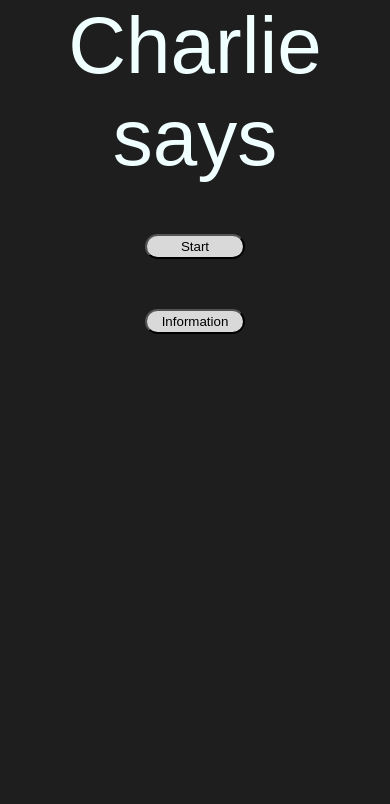
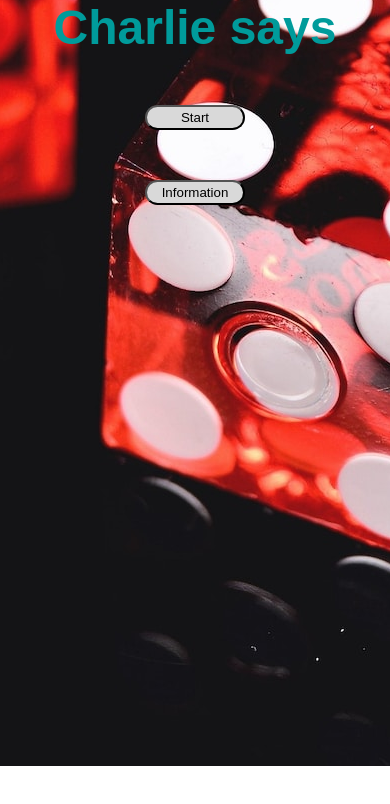
Before and after one commit to Tropicalbunny/Project-2, a plain HTML site: page index.html in a window 390 px wide. Drawn offline with nearby package versions, Linux system fonts and the light colour scheme.

Commit message:
background image and minor tweaks

```diff
--- a/assets/css/style.css
+++ b/assets/css/style.css
@@ -1,6 +1,7 @@
 /* webpage tweaks */
 *{
     font-family: 'Ink free', sans-serif;
+    font-weight: 500;
     margin: 0;
 }
 body {
@@ -16,7 +17,9 @@ body {
     text-align: center;
 }
 /* landing page styles */
-
+#background{
+    background: url("../images/homebackground.jpg") no-repeat center center;
+}
 .initbuttons{
     height:50px;
     width:200px;
@@ -34,8 +37,9 @@ body {
     text-align: center;
 }
 .title{
-    color: azure;
+    color: rgb(0, 155, 155);
     font-size: 500%;
+    font-weight: 600;
     text-align: center;
 }
 
@@ -278,5 +282,8 @@ body {
     height:25px;
     width:100px;
 }
+.title{
+    font-size: 300%;
+}
 
 }
--- a/index.html
+++ b/index.html
@@ -7,7 +7,7 @@
     <script src="https://kit.fontawesome.com/d94f1f75f6.js" crossorigin="anonymous"></script>
     <title>Document</title>
 </head>
-<body>
+<body id="background">
         <!--title-->
         <section>
             <div class="title">
```
Also changed, not shown: assets/images/homebackground.jpg (added), 1 other file.
